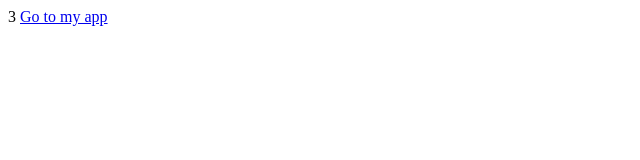
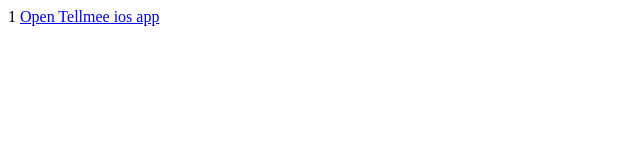
Before and after one commit to hoangdv198/hoangdv198.github.io, a plain HTML site: page index.html in a window 1280 px wide. Shown: the full height of the page, 0-640 px from the left. Drawn offline with Linux system fonts and the light colour scheme.

Commit message:
update ios config

```diff
--- a/index.html
+++ b/index.html
@@ -1,2 +1,2 @@
-3
-<a href="app://hoangdv198">Go to my app</a>
+1
+<a href="https://hoangdv198.github.io/">Open Tellmee ios app</a>
```
Also changed, not shown: 1 other file.
